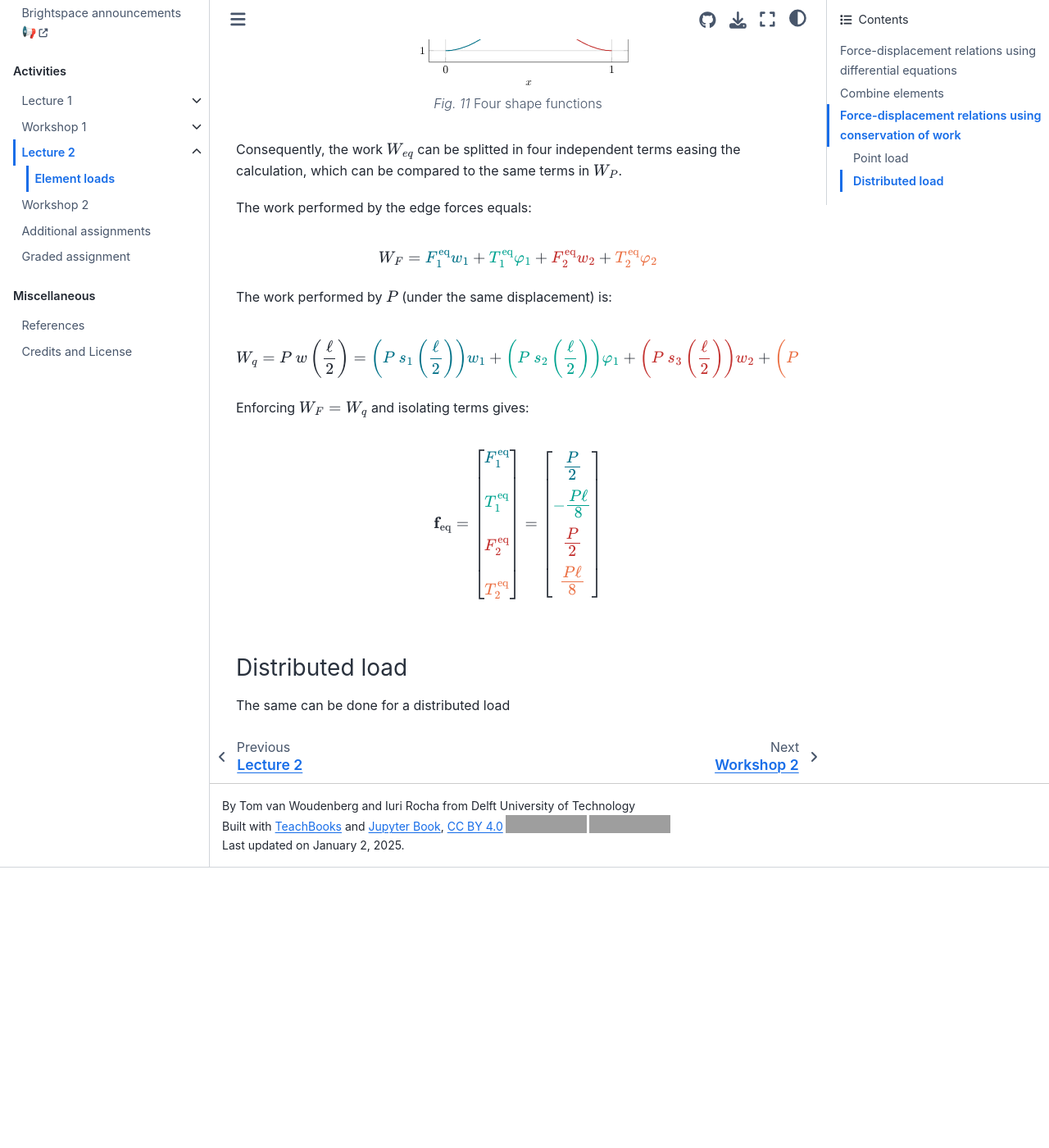
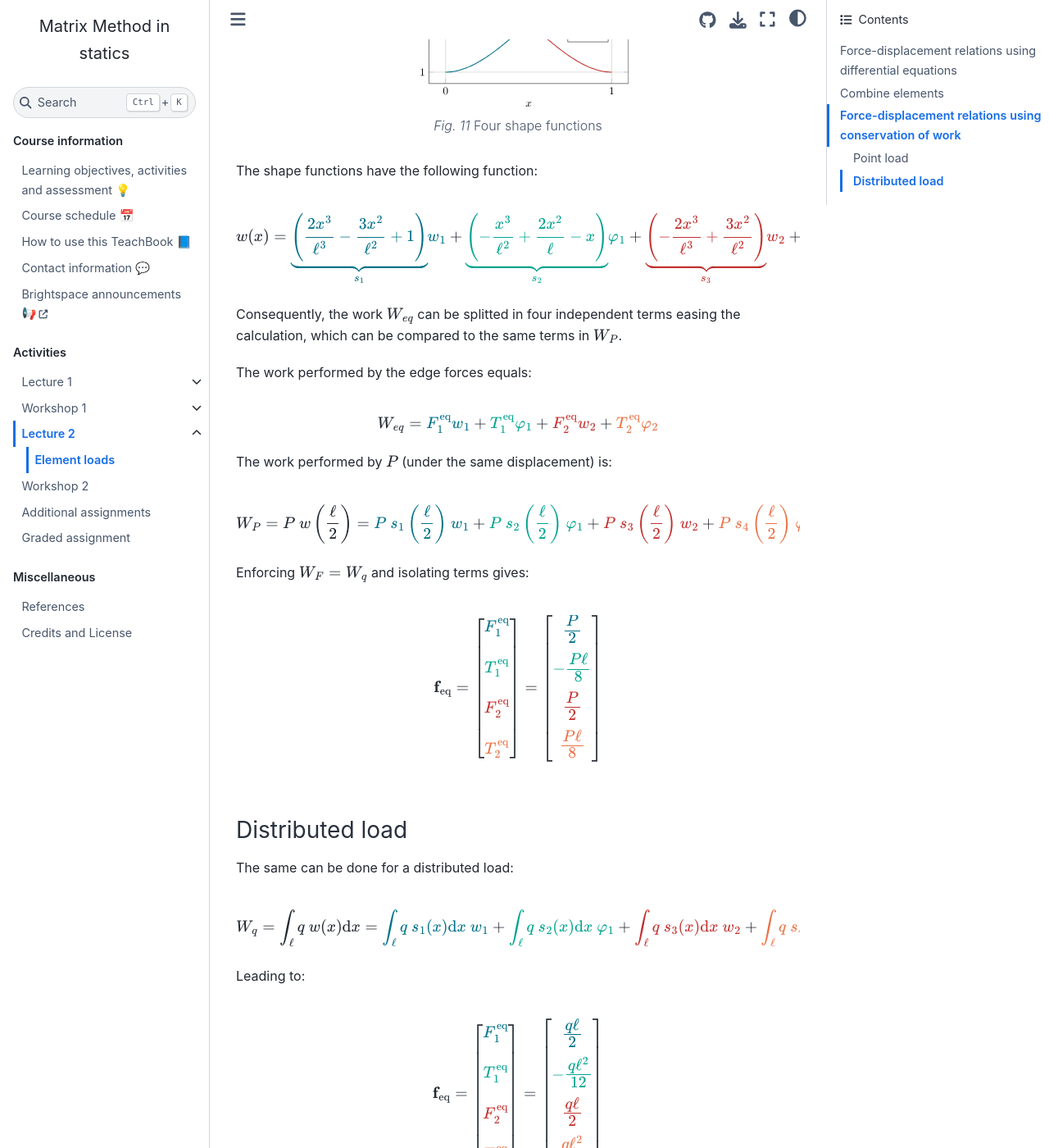
Before and after one commit to sophietenhoor/book, a Jupyter Book: the page built from book/lecture2/element_loads.md, in a window 1280 px wide and 1400 px high, scrolled down 2744 px. Shown: the whole window at 82% size. Built offline with Jupyter Book 1.0.4 settings and Sphinx 7.4.7 and the Sphinx Book theme 1.1.4, drawn with Linux system fonts in a browser that asks for light colours; comment, search, counter and statistics services are not loaded; before the commit the page ends 3802 px from its top, so only the background shows below that; some of the changed text lies outside the part shown; grey boxes are pictures that could not be loaded.

Commit message:
final for tonight?

````diff
--- a/book/lecture2/element_loads.md
+++ b/book/lecture2/element_loads.md
@@ -62,7 +62,7 @@ Single extension element with point load $P$ halfway in comparison to element lo
 
 The conservation of work states that the work done by the force $P$ should be equal to the force done by the forces $\class{cA}{F_1^{eq}}$, $\class{cE}{F_2^{eq}}$, $\class{cB}{T_1^{eq}}$ and $\class{cI}{T_2^{eq}}$: $W_P$ = $W_{eq}$
 
-To ease the calculation, we'll split the displacement in four cubic shape functions. Each shape function will have a displacement of $1$ in direction of each of the four edge forces ($\class{cA}{w_1}$, $\class{cE}{\varphi_1}$, $\class{cB}{w_2}$ and $\class{cI}{\varphi_2}$):
+To ease the calculation, we'll split the displacement in four cubic shape functions (cubic is justified because with $q=0$ a cubic displacement function is found). Each shape function will have a displacement of $1$ in direction of each of the four edge forces ($\class{cA}{w_1}$, $\class{cE}{\varphi_1}$, $\class{cB}{w_2}$ and $\class{cI}{\varphi_2}$):
 
 ```{figure} shape_functions.svg
 :name: shape_functions
@@ -71,11 +71,21 @@ To ease the calculation, we'll split the displacement in four cubic shape functi
 Four shape functions
 ```
 
+The shape functions have the following function:
+
+$$
+w(x) =
+	    \class{cA}{\underbrace{\left(\cfrac{2x^3}{\ell^3}-\cfrac{3x^2}{\ell^2}+1\right)}_{s_1}w_1} +
+	    \class{cE}{\underbrace{\left(-\cfrac{x^3}{\ell^2}+\cfrac{2x^2}{\ell}-x\right)}_{s_2}\varphi_1} +
+	    \class{cB}{\underbrace{\left(-\cfrac{2x^3}{\ell^3}+\cfrac{3x^2}{\ell^2}\right)}_{s_3}w_2} +
+	    \class{cI}{\underbrace{\left(-\cfrac{x^3}{\ell^2}+\cfrac{x^2}{\ell}\right)}_{s_4}\varphi_2}
+$$
+
 Consequently, the work $W_{eq}$ can be splitted in four independent terms easing the calculation, which can be compared to the same terms in $W_P$.
 
 The work performed by the edge forces equals:
 
-$$ W_F =
+$$ W_{eq} =
 	    \class{cA}{F^\mrm{eq}_1w_1} +
 	    \class{cE}{T^\mrm{eq}_1\varphi_1} +
 	    \class{cB}{F^\mrm{eq}_2w_2} +
@@ -95,9 +105,9 @@ $$
 \mathbf{f}_\mrm{eq}
 	    =
 	    \begin{bmatrix}
-	      \class{cA}{F^\mrm{eq}_1}\\[12pt]
-	      \class{cE}{T^\mrm{eq}_1}\\[12pt]
-	      \class{cB}{F^\mrm{eq}_2}\\[12pt]
+	      \class{cA}{F^\mrm{eq}_1}\\[10pt]
+	      \class{cE}{T^\mrm{eq}_1}\\[10pt]
+	      \class{cB}{F^\mrm{eq}_2}\\[10pt]
 	      \class{cI}{T^\mrm{eq}_2}\\
 	    \end{bmatrix}
 	    =
@@ -110,4 +120,30 @@ $$
 $$
 
 ### Distributed load
-The same can be done for a distributed load
+The same can be done for a distributed load:
+
+$$W_q = \int_\ell q \ w(x)\mrm{d}x =
+	  \class{cA}{\int_\ell q \ s_1(x)\mrm{d}x \ w_1} +
+	  \class{cE}{\int_\ell q \ s_2(x)\mrm{d}x \ \varphi_1} +
+	  \class{cB}{\int_\ell q \ s_3(x)\mrm{d}x \ w_2} +
+	  \class{cI}{\int_\ell q \ s_4(x)\mrm{d}x \ \varphi_2}$$
+
+Leading to:
+
+$$
+\mathbf{f}_\mrm{eq}
+	    =
+	    \begin{bmatrix}
+	      \class{cA}{F^\mrm{eq}_1}\\[10pt]
+	      \class{cE}{T^\mrm{eq}_1}\\[10pt]
+	      \class{cB}{F^\mrm{eq}_2}\\[10pt]
+	      \class{cI}{T^\mrm{eq}_2}\\
+	    \end{bmatrix}
+	    =
+	    \begin{bmatrix}
+	      \class{cA}{\cfrac{q\ell}{2}}     \\
+	      \class{cE}{-\cfrac{q\ell^2}{12}} \\
+	      \class{cB}{\cfrac{q\ell}{2}}   \\
+	      \class{cI}{\cfrac{q\ell^2}{12}} \\
+	    \end{bmatrix}
+$$
````
Also changed, not shown: other parts of book/lecture2/element_loads.md (+5 -5 lines).
